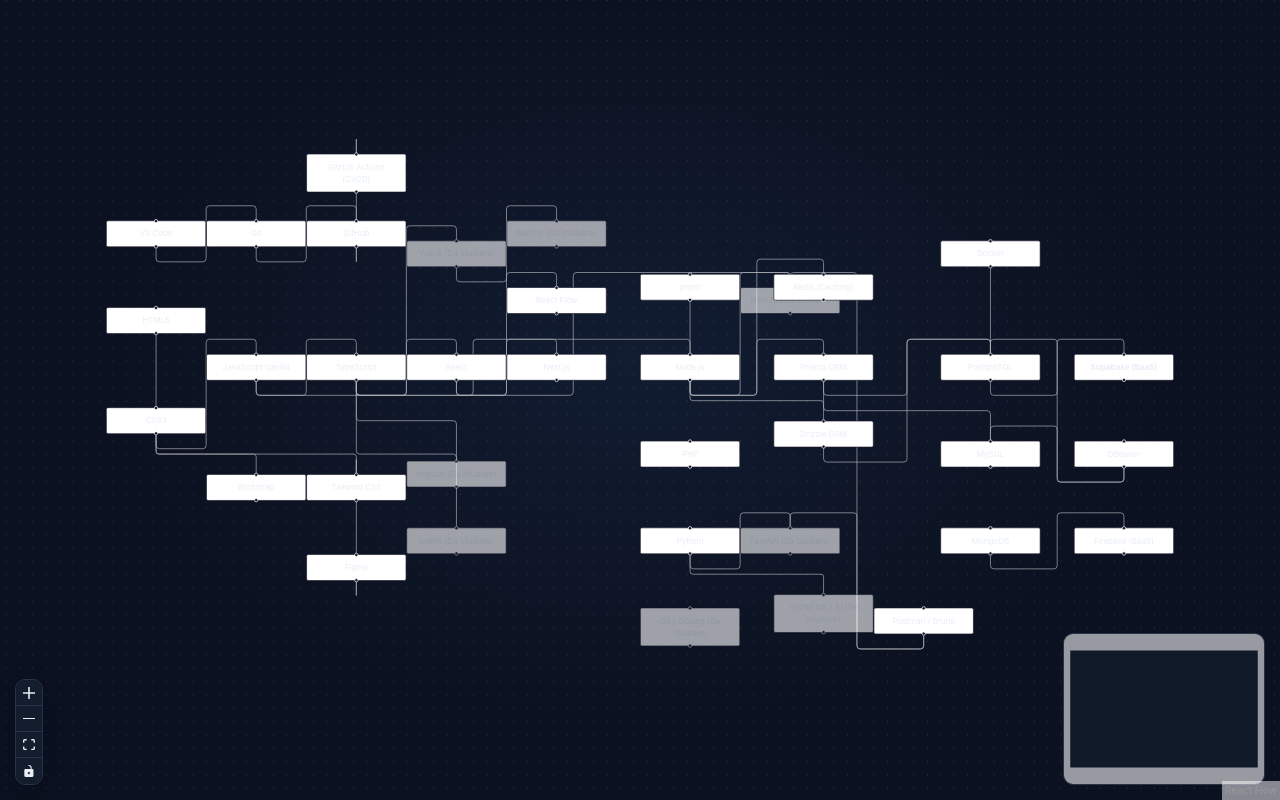
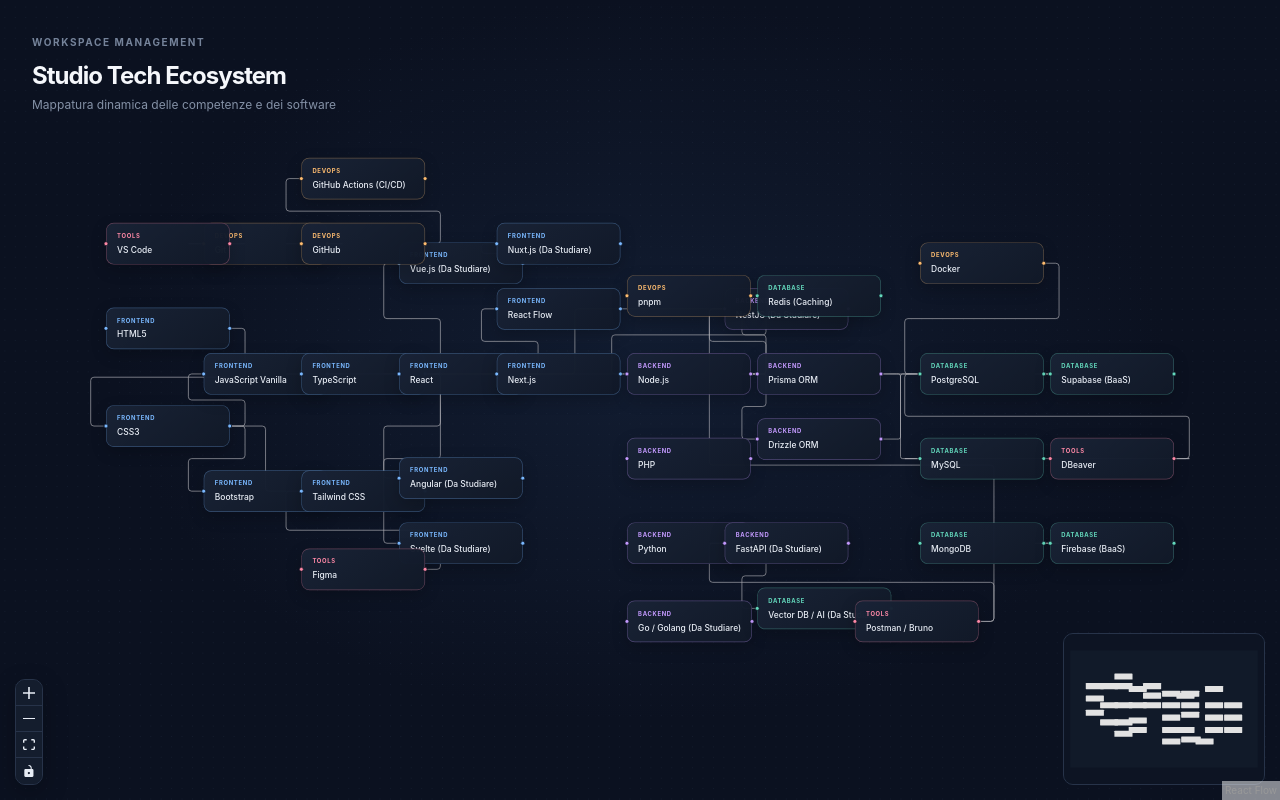
Before and after one commit to alice-rovere/studio-map-clean, a React (Vite) app: page / in a window 1280 px wide. Built offline with nearby package versions, Linux system fonts and the light colour scheme.

Commit message:
feat: enhance App component with dynamic node management and add TechNode component

```diff
--- a/src/App.jsx
+++ b/src/App.jsx
@@ -1,27 +1,52 @@
-import { Background, Controls, MiniMap, ReactFlow } from '@xyflow/react'
-import '@xyflow/react/dist/style.css'
-import { initialEdges, initialNodes } from './data/schemaNodi.js'
-
-const nodes = initialNodes
-const edges = initialEdges
+import { useCallback, useMemo } from "react";
+import {
+  addEdge,
+  Background,
+  Controls,
+  MiniMap,
+  ReactFlow,
+  useEdgesState,
+  useNodesState,
+} from "@xyflow/react";
+import "@xyflow/react/dist/style.css";
+import { initialEdges, initialNodes } from "./data/schemaNodi.js";
+import TechNode from "./components/TechNode.jsx";
 
 function App() {
+  const [nodes, , onNodesChange] = useNodesState(initialNodes);
+  const [edges, setEdges, onEdgesChange] = useEdgesState(initialEdges);
+  const nodeTypes = useMemo(() => ({ techNode: TechNode }), []);
+  const onConnect = useCallback(
+    (params) => setEdges((currentEdges) => addEdge(params, currentEdges)),
+    [setEdges],
+  );
+
   return (
     <main className="studio-map h-screen w-screen">
+      <div className="studio-map__heading">
+        <span className="studio-map__eyebrow">WORKSPACE MANAGEMENT</span>
+        <h1>Studio Tech Ecosystem</h1>
+        <p>Mappatura dinamica delle competenze e dei software</p>
+      </div>
+
       <ReactFlow
         nodes={nodes}
         edges={edges}
+        nodeTypes={nodeTypes}
+        onNodesChange={onNodesChange}
+        onEdgesChange={onEdgesChange}
+        onConnect={onConnect}
         fitView
         fitViewOptions={{ padding: 0.2 }}
         minZoom={0.1}
         maxZoom={2}
       >
-        <Background />
+        <Background variant="dots" gap={16} size={1} color="#273349" />
         <Controls />
-        <MiniMap pannable zoomable />
+        <MiniMap pannable zoomable maskColor="rgba(11, 17, 32, 0.6)" />
       </ReactFlow>
     </main>
-  )
+  );
 }
 
-export default App
+export default App;
--- /dev/null
+++ b/src/components/TechNode.jsx
@@ -0,0 +1,15 @@
+import { Handle, Position } from "@xyflow/react";
+
+export default function TechNode({ data }) {
+  const category = data.category?.toLowerCase() || "tools";
+  const categoryClass = `studio-node--${category}`;
+
+  return (
+    <div className={`studio-node ${categoryClass}`}>
+      <Handle type="target" position={Position.Left} />
+      <div className="studio-node__category">{data.category}</div>
+      <div className="studio-node__label">{data.label}</div>
+      <Handle type="source" position={Position.Right} />
+    </div>
+  );
+}
--- a/src/data/schemaNodi.js
+++ b/src/data/schemaNodi.js
@@ -1,51 +1,42 @@
 export const initialNodes = [
-  /* --- FRONTEND (X: 100-300) --- */
-  { id: 'html', position: { x: 100, y: 150 }, data: { label: 'HTML5' }, type: 'default', className: 'bg-orange-100 border-orange-400' },
-  { id: 'css', position: { x: 100, y: 300 }, data: { label: 'CSS3' }, type: 'default', className: 'bg-blue-100 border-blue-400' },
-  { id: 'js', position: { x: 250, y: 220 }, data: { label: 'JavaScript Vanilla' }, type: 'default', className: 'bg-yellow-100 border-yellow-400' },
-  { id: 'ts', position: { x: 400, y: 220 }, data: { label: 'TypeScript' }, type: 'default', className: 'bg-blue-200 border-blue-500' },
-  { id: 'bootstrap', position: { x: 250, y: 400 }, data: { label: 'Bootstrap' }, type: 'default', className: 'bg-purple-100 border-purple-400' },
-  { id: 'tailwind', position: { x: 400, y: 400 }, data: { label: 'Tailwind CSS' }, type: 'default', className: 'bg-cyan-100 border-cyan-400' },
-  { id: 'react', position: { x: 550, y: 220 }, data: { label: 'React' }, type: 'default', className: 'bg-cyan-200 border-cyan-500' },
-  { id: 'react-flow', position: { x: 700, y: 120 }, data: { label: 'React Flow' }, type: 'default', className: 'bg-teal-100 border-teal-400' },
-  { id: 'nextjs', position: { x: 700, y: 220 }, data: { label: 'Next.js' }, type: 'default', className: 'bg-gray-200 border-gray-500' },
-  { id: 'vue', position: { x: 550, y: 50 }, data: { label: 'Vue.js (Da Studiare)' }, type: 'default', className: 'opacity-60 border-dashed border-gray-400' },
-  { id: 'nuxt', position: { x: 700, y: 20 }, data: { label: 'Nuxt.js (Da Studiare)' }, type: 'default', className: 'opacity-60 border-dashed border-gray-400' },
-  { id: 'angular', position: { x: 550, y: 380 }, data: { label: 'Angular (Da Studiare)' }, type: 'default', className: 'opacity-60 border-dashed border-gray-400' },
-  { id: 'svelte', position: { x: 550, y: 480 }, data: { label: 'Svelte (Da Studiare)' }, type: 'default', className: 'opacity-60 border-dashed border-gray-400' },
-
-  /* --- BACKEND (X: 900-1100) --- */
-  { id: 'nodejs', position: { x: 900, y: 220 }, data: { label: 'Node.js' }, type: 'default', className: 'bg-green-100 border-green-400' },
-  { id: 'nestjs', position: { x: 1050, y: 120 }, data: { label: 'NestJS (Da Studiare)' }, type: 'default', className: 'opacity-60 border-dashed border-gray-400' },
-  { id: 'php', position: { x: 900, y: 350 }, data: { label: 'PHP' }, type: 'default', className: 'bg-indigo-100 border-indigo-400' },
-  { id: 'python', position: { x: 900, y: 480 }, data: { label: 'Python' }, type: 'default', className: 'bg-emerald-100 border-emerald-400' },
-  { id: 'fastapi', position: { x: 1050, y: 480 }, data: { label: 'FastAPI (Da Studiare)' }, type: 'default', className: 'opacity-60 border-dashed border-gray-400' },
-  { id: 'go', position: { x: 900, y: 600 }, data: { label: 'Go / Golang (Da Studiare)' }, type: 'default', className: 'opacity-60 border-dashed border-gray-400' },
-  { id: 'prisma', position: { x: 1100, y: 220 }, data: { label: 'Prisma ORM' }, type: 'default', className: 'bg-violet-100 border-violet-400' },
-  { id: 'drizzle', position: { x: 1100, y: 320 }, data: { label: 'Drizzle ORM' }, type: 'default', className: 'bg-orange-100 border-orange-300' },
-
-  /* --- DATABASE (X: 1300-1500) --- */
-  { id: 'postgresql', position: { x: 1350, y: 220 }, data: { label: 'PostgreSQL' }, type: 'default', className: 'bg-sky-100 border-sky-400' },
-  { id: 'mysql', position: { x: 1350, y: 350 }, data: { label: 'MySQL' }, type: 'default', className: 'bg-sky-50 border-sky-300' },
-  { id: 'mongodb', position: { x: 1350, y: 480 }, data: { label: 'MongoDB' }, type: 'default', className: 'bg-emerald-50 border-emerald-300' },
-  { id: 'redis', position: { x: 1100, y: 100 }, data: { label: 'Redis (Caching)' }, type: 'default', className: 'bg-red-100 border-red-400' },
-  { id: 'supabase', position: { x: 1550, y: 220 }, data: { label: 'Supabase (BaaS)' }, type: 'default', className: 'bg-emerald-100 border-emerald-500 font-bold' },
-  { id: 'firebase', position: { x: 1550, y: 480 }, data: { label: 'Firebase (BaaS)' }, type: 'default', className: 'bg-amber-100 border-amber-400' },
-  { id: 'milvus', position: { x: 1100, y: 580 }, data: { label: 'Vector DB / AI (Da Studiare)' }, type: 'default', className: 'opacity-60 border-dashed border-gray-400' },
-
-  /* --- DEVOPS (In alto / In basso sparsi) --- */
-  { id: 'git', position: { x: 250, y: 20 }, data: { label: 'Git' }, type: 'default', className: 'bg-orange-50 border-orange-300' },
-  { id: 'github', position: { x: 400, y: 20 }, data: { label: 'GitHub' }, type: 'default', className: 'bg-gray-100 border-gray-400' },
-  { id: 'docker', position: { x: 1350, y: 50 }, data: { label: 'Docker' }, type: 'default', className: 'bg-cyan-100 border-cyan-400' },
-  { id: 'pnpm', position: { x: 900, y: 100 }, data: { label: 'pnpm' }, type: 'default', className: 'bg-amber-50 border-amber-300' },
-  { id: 'github-actions', position: { x: 400, y: -80 }, data: { label: 'GitHub Actions (CI/CD)' }, type: 'default', className: 'bg-violet-50 border-violet-300' },
-
-  /* --- TOOLS / SOFTWARE --- */
-  { id: 'vscode', position: { x: 100, y: 20 }, data: { label: 'VS Code' }, type: 'default', className: 'bg-blue-50 border-blue-300' },
-  { id: 'dbeaver', position: { x: 1550, y: 350 }, data: { label: 'DBeaver' }, type: 'default', className: 'bg-amber-100 border-amber-500' },
-  { id: 'figma', position: { x: 400, y: 520 }, data: { label: 'Figma' }, type: 'default', className: 'bg-rose-50 border-rose-300' },
-  { id: 'postman', position: { x: 1250, y: 600 }, data: { label: 'Postman / Bruno' }, type: 'default', className: 'bg-orange-50 border-orange-400' },
-]
+  { id: "html", type: "techNode", position: { x: 100, y: 150 }, data: { label: "HTML5", category: "frontend" } },
+  { id: "css", type: "techNode", position: { x: 100, y: 300 }, data: { label: "CSS3", category: "frontend" } },
+  { id: "js", type: "techNode", position: { x: 250, y: 220 }, data: { label: "JavaScript Vanilla", category: "frontend" } },
+  { id: "ts", type: "techNode", position: { x: 400, y: 220 }, data: { label: "TypeScript", category: "frontend" } },
+  { id: "bootstrap", type: "techNode", position: { x: 250, y: 400 }, data: { label: "Bootstrap", category: "frontend" } },
+  { id: "tailwind", type: "techNode", position: { x: 400, y: 400 }, data: { label: "Tailwind CSS", category: "frontend" } },
+  { id: "react", type: "techNode", position: { x: 550, y: 220 }, data: { label: "React", category: "frontend" } },
+  { id: "react-flow", type: "techNode", position: { x: 700, y: 120 }, data: { label: "React Flow", category: "frontend" } },
+  { id: "nextjs", type: "techNode", position: { x: 700, y: 220 }, data: { label: "Next.js", category: "frontend" } },
+  { id: "vue", type: "techNode", position: { x: 550, y: 50 }, data: { label: "Vue.js (Da Studiare)", category: "frontend" } },
+  { id: "nuxt", type: "techNode", position: { x: 700, y: 20 }, data: { label: "Nuxt.js (Da Studiare)", category: "frontend" } },
+  { id: "angular", type: "techNode", position: { x: 550, y: 380 }, data: { label: "Angular (Da Studiare)", category: "frontend" } },
+  { id: "svelte", type: "techNode", position: { x: 550, y: 480 }, data: { label: "Svelte (Da Studiare)", category: "frontend" } },
+  { id: "nodejs", type: "techNode", position: { x: 900, y: 220 }, data: { label: "Node.js", category: "backend" } },
+  { id: "nestjs", type: "techNode", position: { x: 1050, y: 120 }, data: { label: "NestJS (Da Studiare)", category: "backend" } },
+  { id: "php", type: "techNode", position: { x: 900, y: 350 }, data: { label: "PHP", category: "backend" } },
+  { id: "python", type: "techNode", position: { x: 900, y: 480 }, data: { label: "Python", category: "backend" } },
+  { id: "fastapi", type: "techNode", position: { x: 1050, y: 480 }, data: { label: "FastAPI (Da Studiare)", category: "backend" } },
+  { id: "go", type: "techNode", position: { x: 900, y: 600 }, data: { label: "Go / Golang (Da Studiare)", category: "backend" } },
+  { id: "prisma", type: "techNode", position: { x: 1100, y: 220 }, data: { label: "Prisma ORM", category: "backend" } },
+  { id: "drizzle", type: "techNode", position: { x: 1100, y: 320 }, data: { label: "Drizzle ORM", category: "backend" } },
+  { id: "postgresql", type: "techNode", position: { x: 1350, y: 220 }, data: { label: "PostgreSQL", category: "database" } },
+  { id: "mysql", type: "techNode", position: { x: 1350, y: 350 }, data: { label: "MySQL", category: "database" } },
+  { id: "mongodb", type: "techNode", position: { x: 1350, y: 480 }, data: { label: "MongoDB", category: "database" } },
+  { id: "redis", type: "techNode", position: { x: 1100, y: 100 }, data: { label: "Redis (Caching)", category: "database" } },
+  { id: "supabase", type: "techNode", position: { x: 1550, y: 220 }, data: { label: "Supabase (BaaS)", category: "database" } },
+  { id: "firebase", type: "techNode", position: { x: 1550, y: 480 }, data: { label: "Firebase (BaaS)", category: "database" } },
+  { id: "milvus", type: "techNode", position: { x: 1100, y: 580 }, data: { label: "Vector DB / AI (Da Studiare)", category: "database" } },
+  { id: "git", type: "techNode", position: { x: 250, y: 20 }, data: { label: "Git", category: "devops" } },
+  { id: "github", type: "techNode", position: { x: 400, y: 20 }, data: { label: "GitHub", category: "devops" } },
+  { id: "docker", type: "techNode", position: { x: 1350, y: 50 }, data: { label: "Docker", category: "devops" } },
+  { id: "pnpm", type: "techNode", position: { x: 900, y: 100 }, data: { label: "pnpm", category: "devops" } },
+  { id: "github-actions", type: "techNode", position: { x: 400, y: -80 }, data: { label: "GitHub Actions (CI/CD)", category: "devops" } },
+  { id: "vscode", type: "techNode", position: { x: 100, y: 20 }, data: { label: "VS Code", category: "tools" } },
+  { id: "dbeaver", type: "techNode", position: { x: 1550, y: 350 }, data: { label: "DBeaver", category: "tools" } },
+  { id: "figma", type: "techNode", position: { x: 400, y: 520 }, data: { label: "Figma", category: "tools" } },
+  { id: "postman", type: "techNode", position: { x: 1250, y: 600 }, data: { label: "Postman / Bruno", category: "tools" } },
+];
 
 export const initialEdges = [
   { id: 'e-html-css', source: 'html', target: 'css', type: 'smoothstep' },
```
